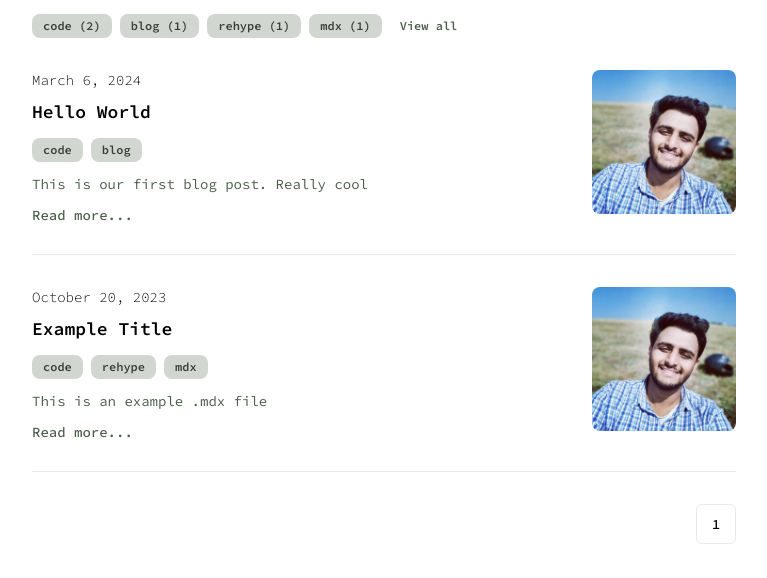
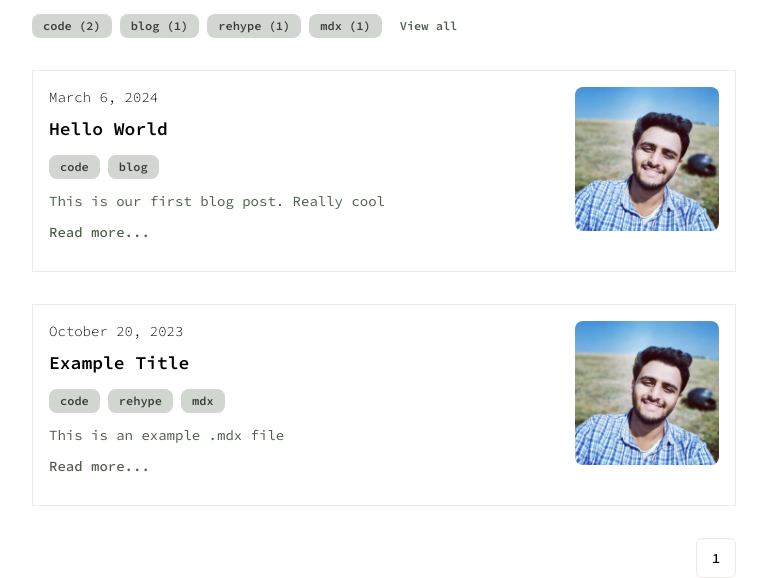
Before and after one commit to LuciKritZ/krishalshah.in, a Next.js app: page /posts in a window 1280 px wide. Shown: the part 282-860 px from the top of the page, without its empty margins (256-1023 px from the left). Built offline with nearby package versions, Linux system fonts and the light colour scheme; no server answers.

Commit message:
changed css and added shallow routing

```diff
--- a/app/posts/_components/searchable-posts.tsx
+++ b/app/posts/_components/searchable-posts.tsx
@@ -49,7 +49,7 @@ const SearchablePosts = () => {
           }}
           onKeyDown={(e) => {
             if (e.key === 'Enter') {
-              router.push(createSearchLink(query));
+              router.push(createSearchLink(query), { scroll: false });
             }
           }}
         />
@@ -62,6 +62,7 @@ const SearchablePosts = () => {
               variant: 'secondary',
               className: 'h-8 px-2 lg:px-3',
             })}
+            shallow
           >
             Submit
           </Link>
@@ -78,6 +79,7 @@ const SearchablePosts = () => {
               variant: 'secondary',
               className: 'h-8 px-2 lg:px-3',
             })}
+            shallow={true}
           >
             Reset <DeleteIcon className='ml-2 h-4 w-4' />
           </Link>
@@ -94,7 +96,7 @@ const SearchablePosts = () => {
               isSelected={selectedTags.includes(tag)}
               onClick={() => {
                 const link = createSelectedTagsLink(tag);
-                router.push(link);
+                router.push(link, { scroll: false });
               }}
               disableLink
             />
--- a/components/posts.tsx
+++ b/components/posts.tsx
@@ -35,7 +35,7 @@ const Posts = ({ posts, className = '' }: PostsProps) => {
         posts.map(({ slug, title, summary, image, publishedAt, tags = [] }) => (
           <li
             key={slug}
-            className='pb-4 border-border border-b-[1px] group/post-card'
+            className='p-4 border-border border-[1px] group/post-card hover:bg-card'
           >
             <div
               onClick={() => router.push(`/posts/${slug}`)}
```
